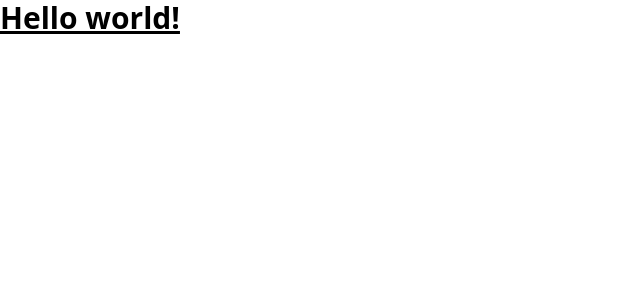
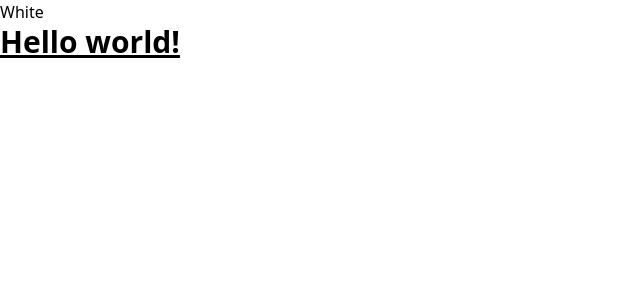
Before and after one commit to jsstoni/vite-vue-tailwinds, a Vue app: page / in a window 1280 px wide. Shown: the top 300 px of the page, without its empty margins (0-640 px from the left). Built offline with nearby package versions, Linux system fonts and the light colour scheme.

Commit message:
dark mode

```diff
--- a/package.json
+++ b/package.json
@@ -9,6 +9,7 @@
     "preview": "vite preview"
   },
   "dependencies": {
+    "@vueuse/core": "^10.4.1",
     "vue": "^3.3.4",
     "vue-router": "4"
   },
--- a/src/views/Home.vue
+++ b/src/views/Home.vue
@@ -1,3 +1,18 @@
+<script setup>
+import { useDark, useToggle } from "@vueuse/core";
+import { computed } from "vue";
+
+const dark = useDark();
+const toggleDark = useToggle(dark);
+
+const isDark = computed(() => (dark.value ? "Dark" : "White"));
+</script>
+
 <template>
-  <h1 class="text-3xl font-bold underline">Hello world!</h1>
+  <button @click="toggleDark()">{{ isDark }}</button>
+  <h1
+    class="text-3xl font-bold underline bg-white text-black dark:bg-black dark:text-white"
+  >
+    Hello world!
+  </h1>
 </template>
--- a/tailwind.config.js
+++ b/tailwind.config.js
@@ -1,11 +1,9 @@
 /** @type {import('tailwindcss').Config} */
 export default {
-  content: [
-    "./index.html",
-    "./src/**/*.{vue,js,ts,jsx,tsx}",
-  ],
+  darkMode: "class",
+  content: ["./index.html", "./src/**/*.{vue,js,ts,jsx,tsx}"],
   theme: {
     extend: {},
   },
   plugins: [],
-}
+};
```
Also changed, not shown: 1 other file (tests, documents, lock files or other folders).
